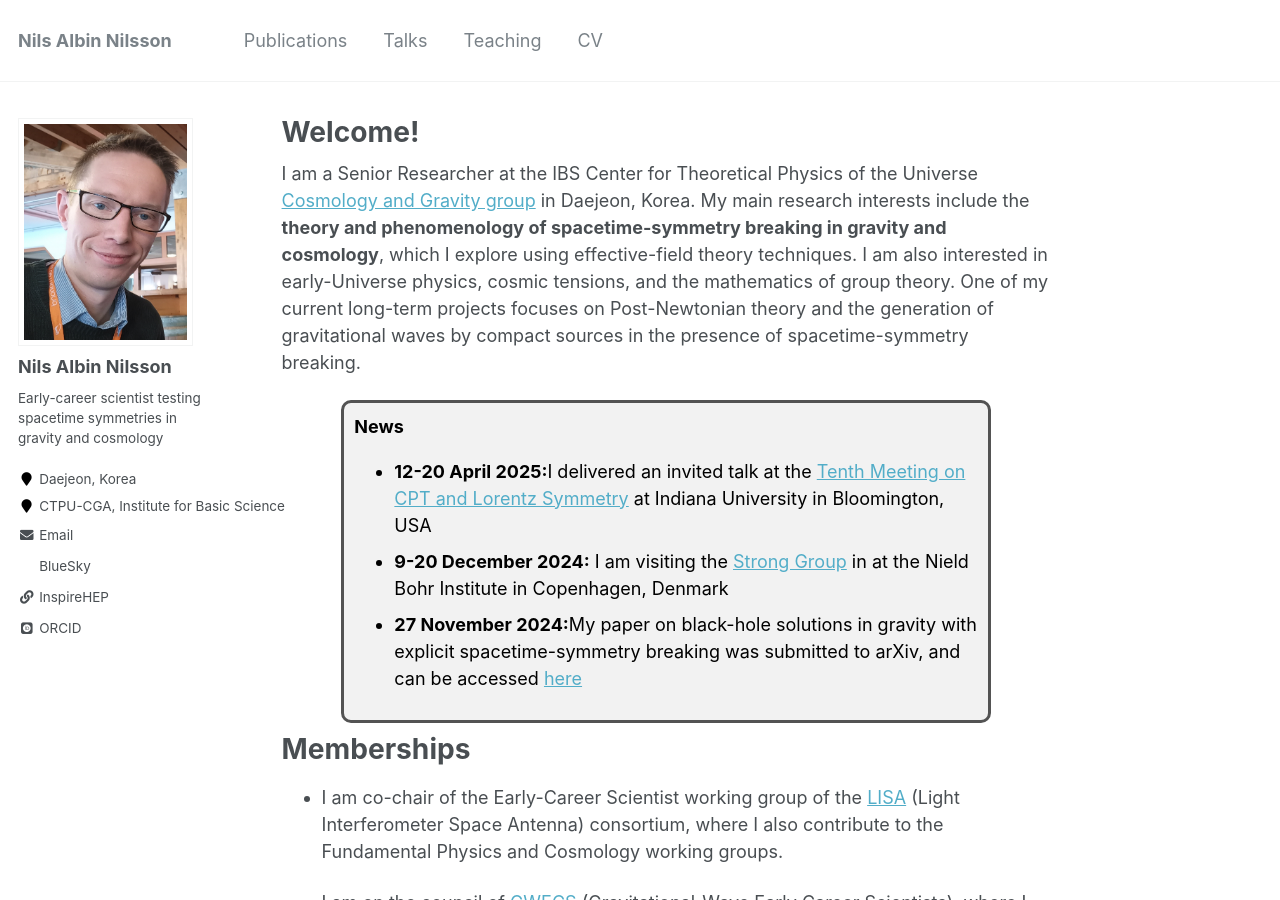
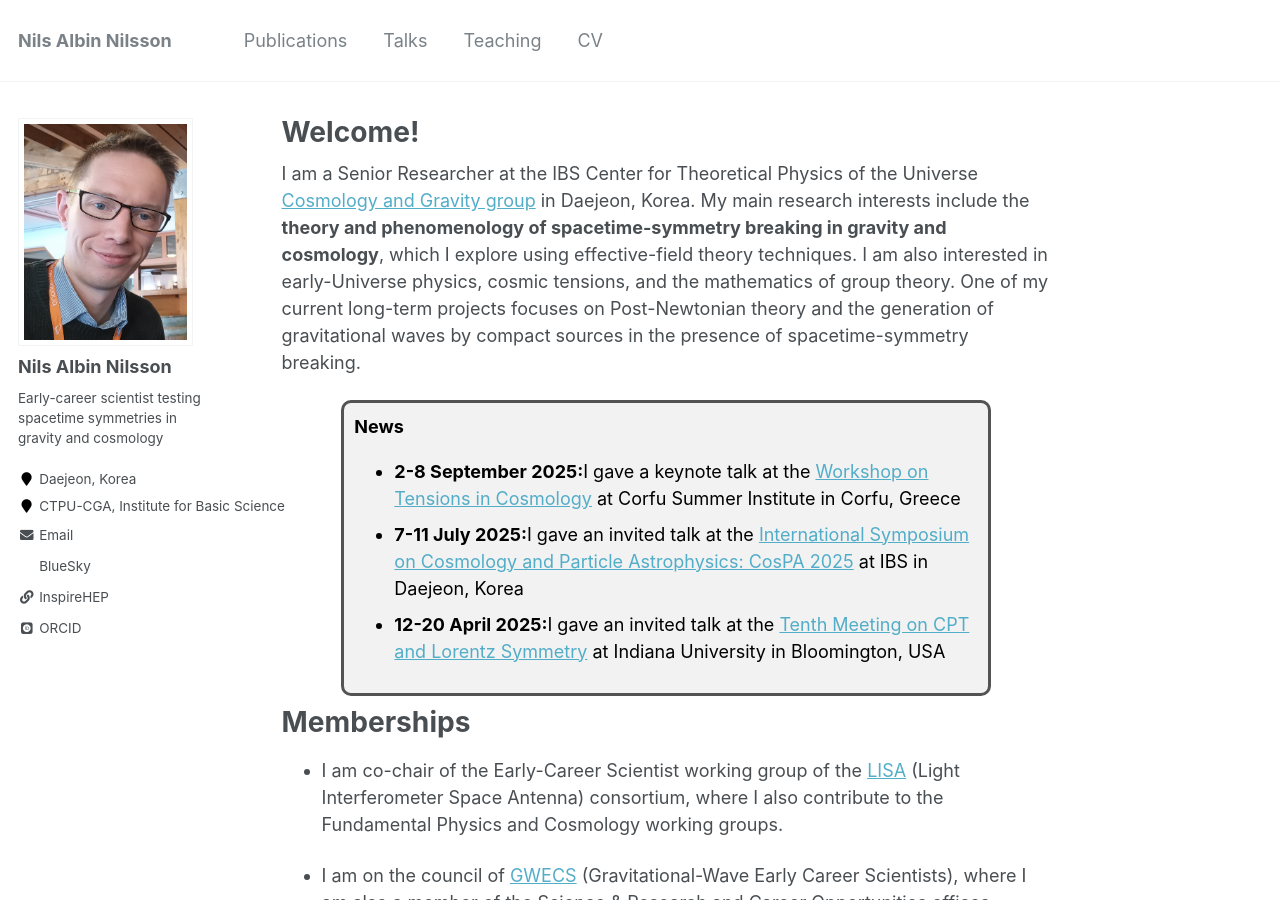
Before and after one commit to nilsanilsson/nilsanilsson.github.io, a Jekyll site: the page built from _pages/about.md, in a window 1280 px wide and 900 px high. Built offline with Jekyll 4.4.1, drawn with Linux system fonts in a browser that asks for light colours; some web fonts are replaced.

Commit message:
September update

```diff
--- a/_pages/about.md
+++ b/_pages/about.md
@@ -33,9 +33,10 @@ My main research interests include the **theory and phenomenology of spacetime-s
     <div class="boxed">
 	<b>News</b>
 	<ul>
-     <li><b>12-20 April 2025:</b>I delivered an invited talk at the <a href="https://iucss.sitehost.iu.edu/cpt25/">Tenth Meeting on CPT and Lorentz Symmetry</a> at Indiana University in Bloomington, USA</li>
-	  <li><b>9-20 December 2024:</b> I am visiting the <a href="https://strong-gr.com/">Strong Group</a> in at the Nield Bohr Institute in Copenhagen, Denmark</li>
-	  <li><b>27 November 2024:</b>My paper on black-hole solutions in gravity with explicit spacetime-symmetry breaking was submitted to arXiv, and can be accessed <a href="https://arxiv.org/abs/2411.18255">here</a></li>
+    <li><b>2-8 September 2025:</b>I gave a keynote talk at the <a href="https://indico.ibs.re.kr/event/871/"> Workshop on Tensions in Cosmology</a> at Corfu Summer Institute in Corfu, Greece</li>
+    <li><b>7-11 July 2025:</b>I gave an invited talk at the <a href="https://indico.ibs.re.kr/event/871/">
+International Symposium on Cosmology and Particle Astrophysics: CosPA 2025</a> at IBS in Daejeon, Korea</li>
+     <li><b>12-20 April 2025:</b>I gave an invited talk at the <a href="https://iucss.sitehost.iu.edu/cpt25/">Tenth Meeting on CPT and Lorentz Symmetry</a> at Indiana University in Bloomington, USA</li>
 	</ul>
     </div>
   </body>
```
